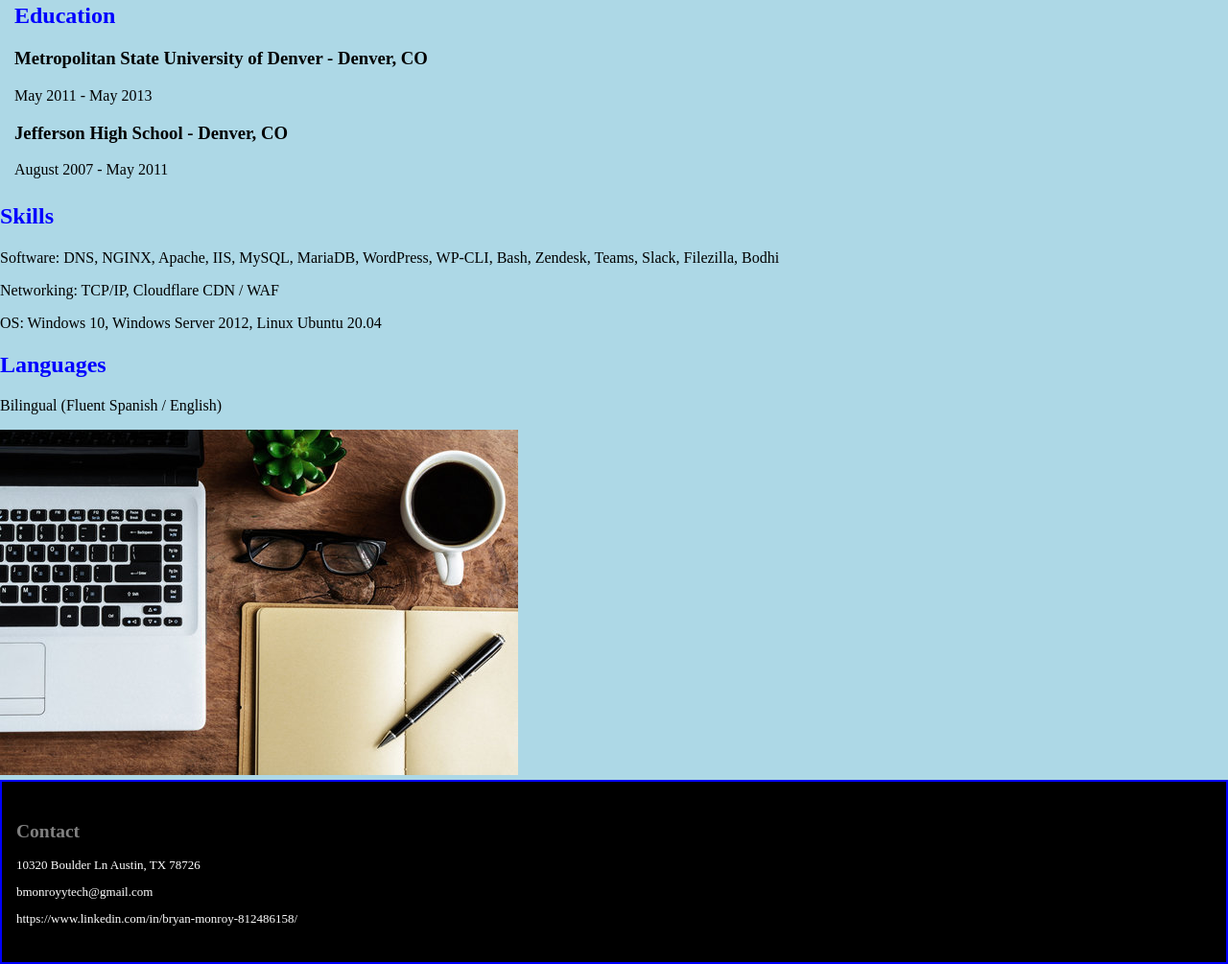
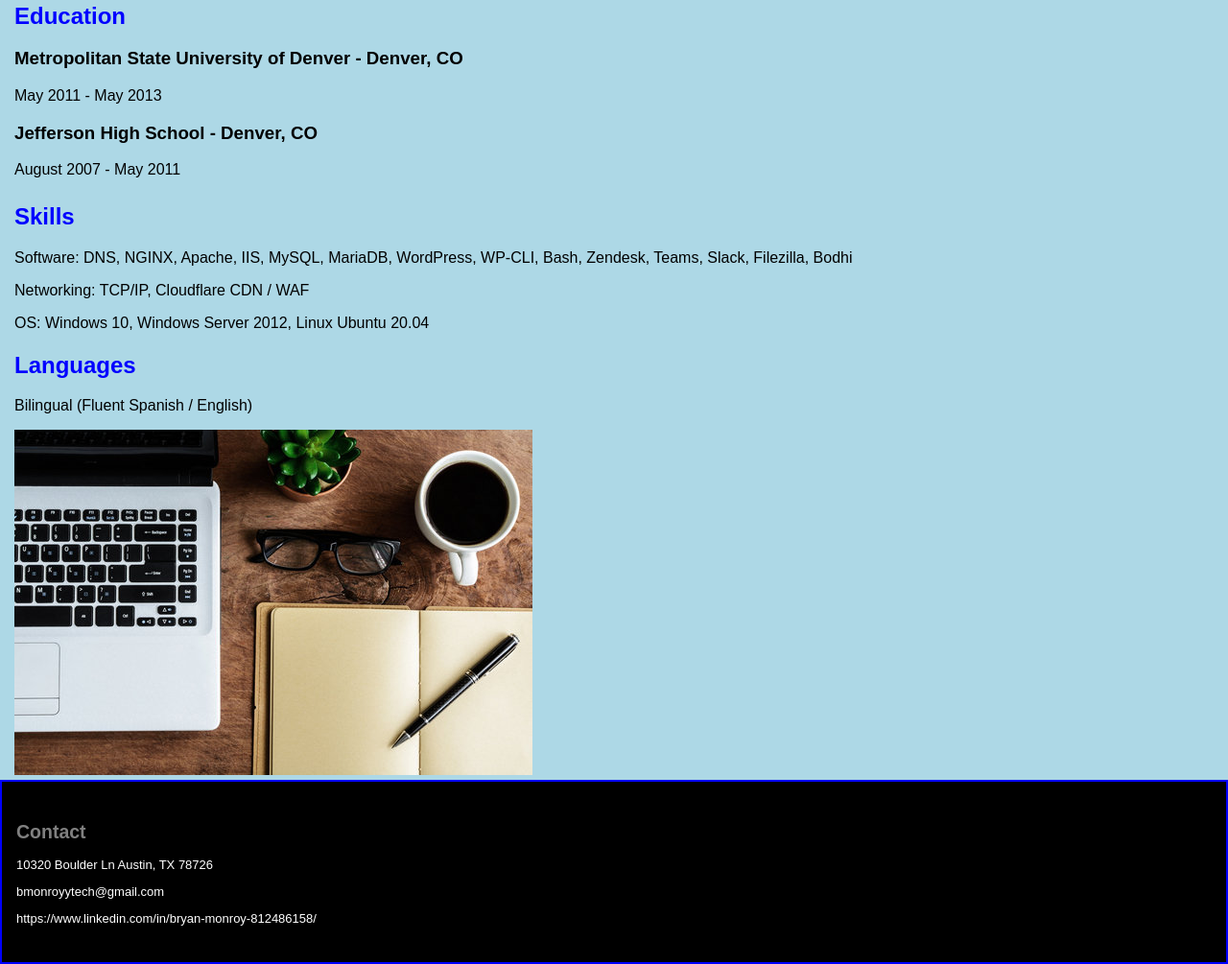
Before and after one commit to bmonroyy/resumeBryan, a plain HTML site: page resume/index.html in a window 1280 px wide. Shown: the part 547-1552 px from the top of the page at 96% size. Drawn offline with Linux system fonts and the light colour scheme.

Commit message:
Updated Font Family
Update Font Family to Arial and also included padding for .xection within media

```diff
--- a/resume/css/style.css
+++ b/resume/css/style.css
@@ -23,6 +23,7 @@
 
 body {
   background-color: lightblue;
+  font-family: Arial, Helvetica, sans-serif;
 }
 
 
@@ -68,6 +69,7 @@ footer {
   font-size: small;
   width:100%;
   padding: 25px 15px;
+  font-family: Arial, Helvetica, sans-serif;
 }
 
 footer h2 {
@@ -86,7 +88,17 @@ footer h2 {
     position: relative;
     height: 15%;
   }
+
   .lection {
     float: none;
-    transition-delay: 1s;
+    transition-delay: 1ms;
+  }
+
+  .xection {
+    padding-left: 15px;
+  }
+
+  img {
+    padding-left: 15px;
+  }
 }
--- a/resume/index.html
+++ b/resume/index.html
@@ -12,6 +12,9 @@
 		<link rel="stylesheet" href="css/normalize.css">
 		<link rel="stylesheet" href="css/style.css">
 		<link rel="stylesheet" href="img/laptopCoffee.jpg">
+		<link rel="preconnect" href="https://fonts.googleapis.com">
+		<link rel="preconnect" href="https://fonts.gstatic.com" crossorigin>
+		<link href="https://fonts.googleapis.com/css2?family=Open+Sans:wght@400;700&display=swap" rel="stylesheet">
 	</head>
 	<body>
 
```
